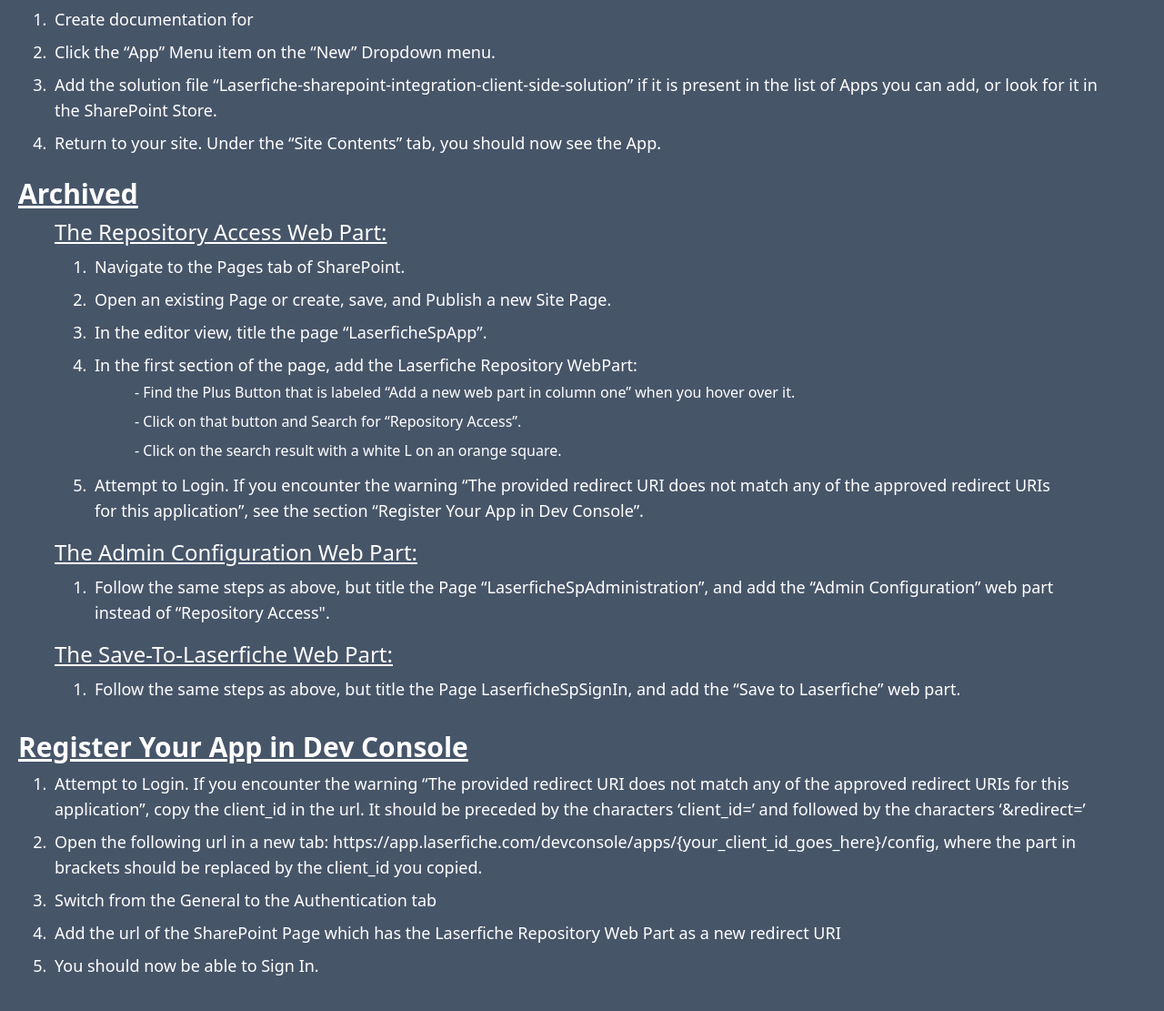
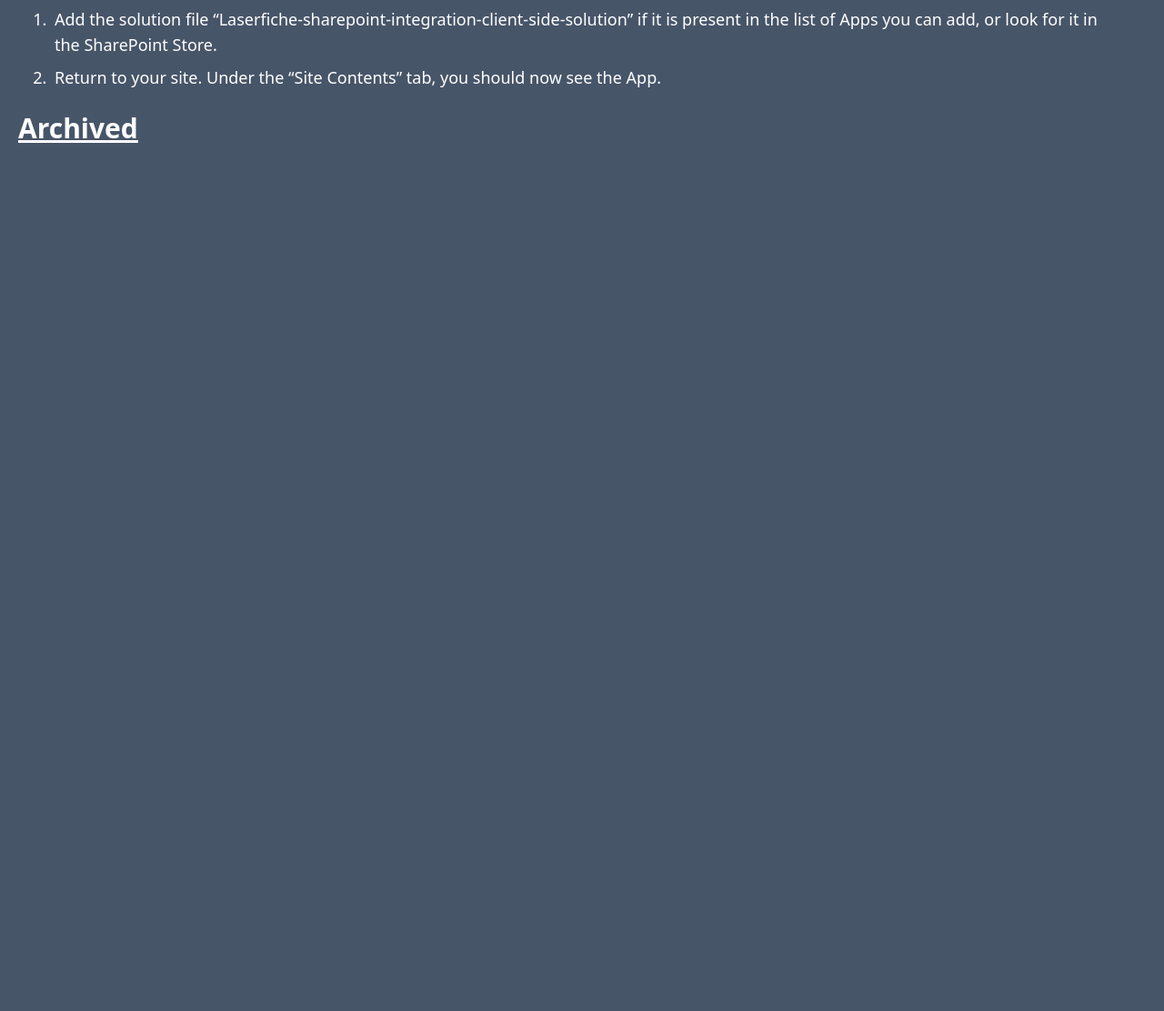
Before and after one commit to rfulton-lf/rfulton-lf.github.io, a website: page index.html in a window 1280 px wide. Shown: the part 169-1280 px from the top of the page at 91% size. After the commit the page ends 800 px from the top, so only its background shows below. Drawn offline with Linux system fonts and the light colour scheme.

Commit message:
changed index.html

```diff
--- a/index.html
+++ b/index.html
@@ -17,12 +17,6 @@
       </h1>
       <ol class="list-decimal px-10">
         <li class="p-1 text-lg">
-          Create documentation for
-        </li>
-        <li class="p-1 text-lg">
-          Click the “App” Menu item on the “New” Dropdown menu.
-        </li>
-        <li class="p-1 text-lg">
           Add the solution file
           “Laserfiche-sharepoint-integration-client-side-solution” if it is
           present in the list of Apps you can add, or look for it in the
@@ -39,68 +33,9 @@
       <h1 class="text-3xl font-bold underline p-1">
         Archived
       </h1>
-      <ul class="list-disk px-10">
-        <li class="p-1">
-          <p class="text-2xl underline">
-            The Repository Access Web Part:
-          </p>
-          <ol class="list-decimal p-1 px-10">
-            <li class="p-1 text-lg">Navigate to the Pages tab of SharePoint.</li>
-            <li class="p-1 text-lg">Open an existing Page or create, save, and Publish a new Site Page.</li>
-            <li class="p-1 text-lg">In the editor view, title the page “LaserficheSpApp”.</li>
-            <li class="p-1 text-lg">In the first section of the page, add the Laserfiche Repository WebPart:
-              <ul class="px-10">
-                <li class="p-1 text-base">-  Find the Plus Button that is labeled “Add a new web part in column one” when you hover over it.</li>
-                <li class="p-1 text-base">-  Click on that button and Search for “Repository Access”.</li>
-                <li class="p-1 text-base">-  Click on the search result with a white L on an orange square.</li>
-              </ul>
-            </li>
-            <li class="p-1 text-lg">Attempt to Login. If you encounter the warning “The provided redirect URI does not match any of the approved redirect URIs for this application”, see the section “Register Your App in Dev Console”.</li>
-          </ol>
-        </li>
 
-        <li class="p-1">
-          <p class="text-2xl underline">
-            The Admin Configuration Web Part:
-          </p>
-          <ul class="list-decimal p-1 px-10">
-            <li class="p-1 text-lg">Follow the same steps as above, but title the Page “LaserficheSpAdministration”, and add the “Admin Configuration” web part instead of “Repository Access".</li>
-          </ul>
-        </li>
-
-        <li class="p-1">
-          <p class="text-2xl underline">
-            The Save-To-Laserfiche Web Part:
-          </p>
-          <ul class="list-decimal p-1 px-10">
-            <li class="p-1 text-lg">Follow the same steps as above, but title the Page LaserficheSpSignIn, and add the “Save to Laserfiche” web part.</li>
-          </ul>
-        </li>
-      </ul>
     </div>
 
-    <div class="text-white p-2 px-4">
-      <h1 class="text-3xl font-bold underline p-1">
-        Register Your App in Dev Console
-      </h1>
-      <ol class="list-decimal px-10">
-        <li class="p-1 text-lg">
-          Attempt to Login. If you encounter the warning “The provided redirect URI does not match any of the approved redirect URIs for this application”, copy the client_id in the url. It should be preceded by the characters ‘client_id=’ and followed by the characters ‘&redirect=’
-        </li>
-        <li class="p-1 text-lg">
-          Open the following url in a new tab: https://app.laserfiche.com/devconsole/apps/{your_client_id_goes_here}/config, where the part in brackets should be replaced by the client_id you copied.
-        </li>
-        <li class="p-1 text-lg">
-          Switch from the General to the Authentication tab
-        </li>
-        <li class="p-1 text-lg">
-          Add the url of the SharePoint Page which has the Laserfiche Repository Web Part as a new redirect URI
-        </li>
-        <li class="p-1 text-lg">
-          You should now be able to Sign In.
-        </li>
-      </ol>
-    </div>
     <div class="p-10"></div>
   </body>
 </html>
```
